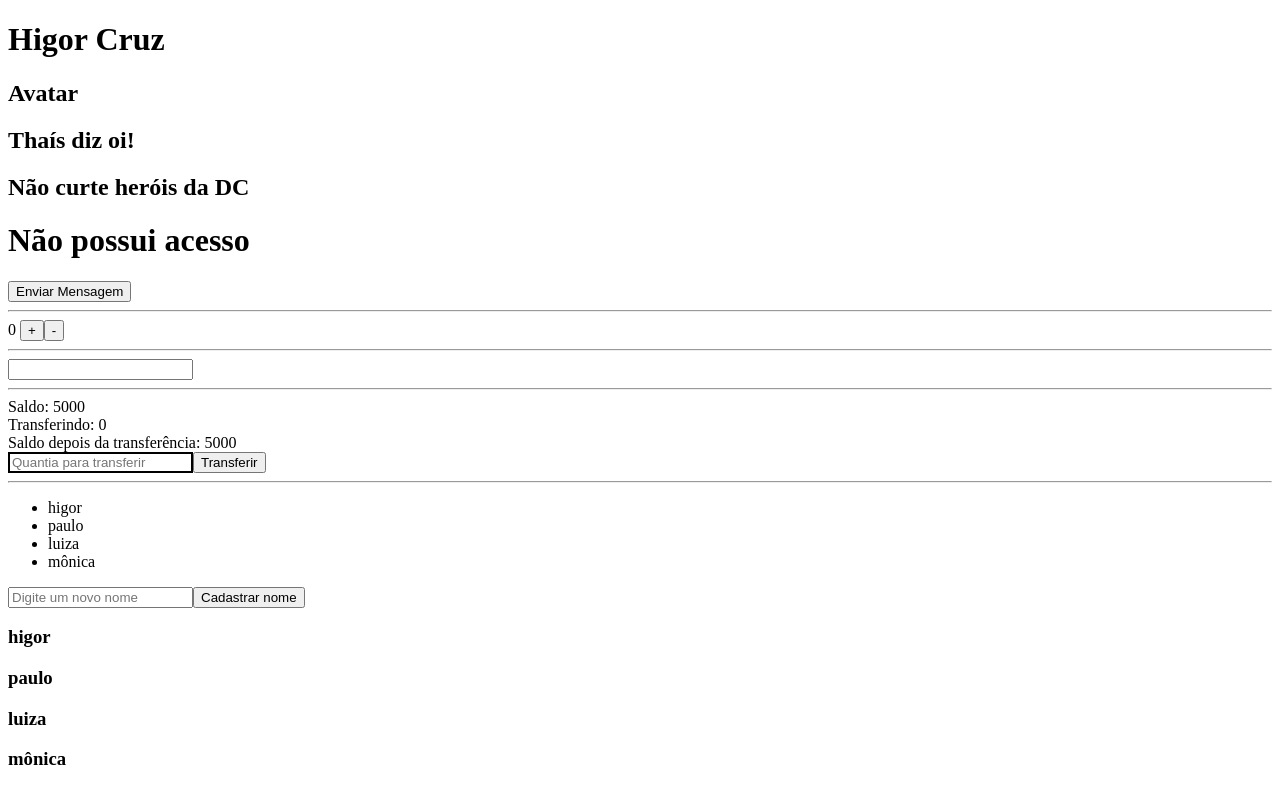
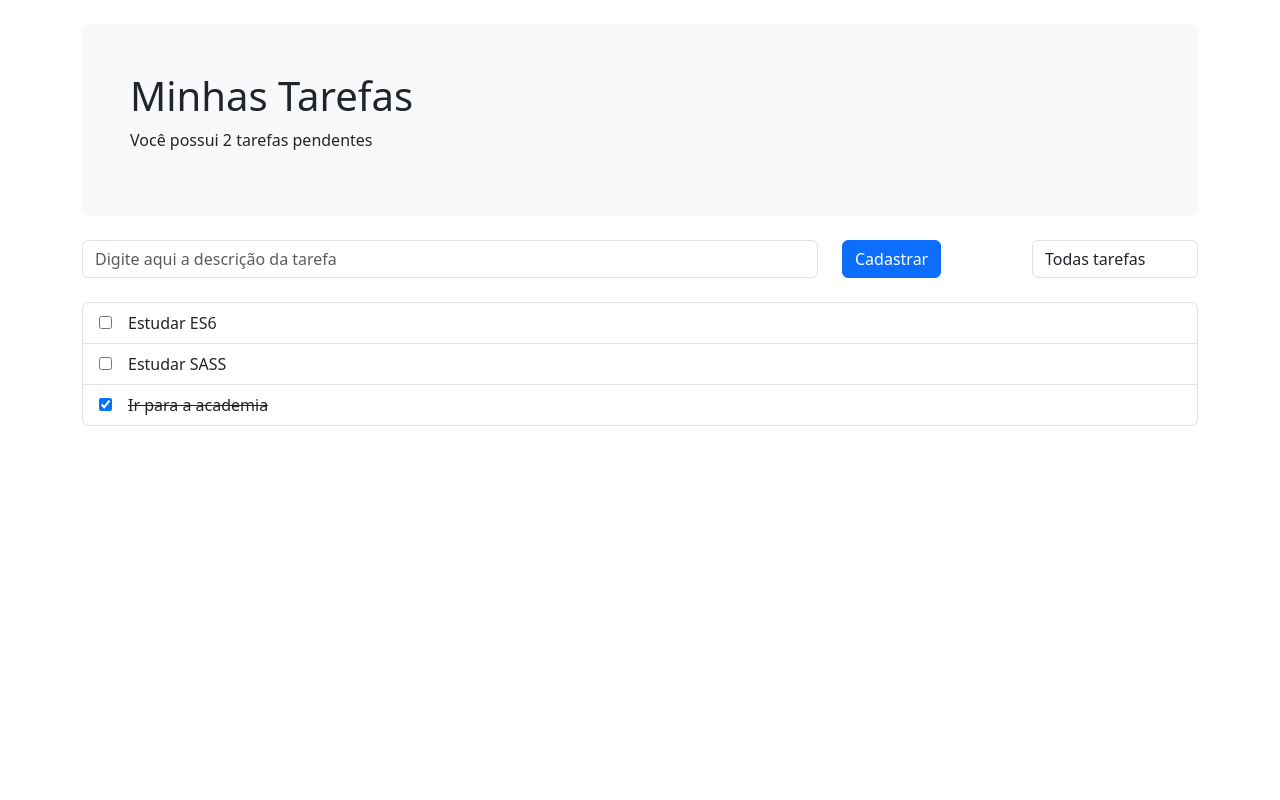
Before and after one commit to higorrsc/ebac-dev-fsp-frontend, a Vue app: page / in a window 1280 px wide. Built offline with nearby package versions, Linux system fonts and the light colour scheme.

Commit message:
conteúdo aula 7 - parte 1

```diff
--- a/package.json
+++ b/package.json
@@ -1,5 +1,5 @@
 {
-  "name": "primeiro_projeto_vue",
+  "name": "todo-vue",
   "version": "0.0.0",
   "private": true,
   "scripts": {
@@ -8,6 +8,7 @@
     "preview": "vite preview"
   },
   "dependencies": {
+    "bootstrap": "^5.3.0-alpha3",
     "vue": "^3.2.47"
   },
   "devDependencies": {
--- a/src/App.vue
+++ b/src/App.vue
@@ -1,122 +1,86 @@
 <script setup>
 import { reactive } from 'vue';
 
-const nome = 'Higor Cruz'
-const meuObjeto = {
-  nome: 'Higor',
-  filmeFavorito: 'Avatar'
+const estado = reactive({
+    tarefas: [
+        { titulo: 'Estudar ES6', finalizada: false },
+        { titulo: 'Estudar SASS', finalizada: false },
+        { titulo: 'Ir para a academia', finalizada: true }
+    ],
+    filtro: 'todas',
+    tarefaTemp: '',
+})
+
+const getTarefasPendentes = () => {
+    return estado.tarefas.filter(tarefa => !tarefa.finalizada);
 }
 
-function dizOla(nome) {
-  return `${nome} diz oi!`
+const getTarefasFinalizadas = () => {
+    return estado.tarefas.filter(tarefa => tarefa.finalizada);
 }
 
-const imagemBatman = 'https://pixabay.com/get/g6b9b24effe400122b78560e1b904a47aca5614db6abd981f39ac00d51c9bf6c25736d1aaa2d5093de2c61fda498b5a23c197e3c70f05612e8103022fef7827520d2c8ef41c7ca3050b8f765474691633_640.png'
-const imagemSuperman = 'https://pixabay.com/get/g6c6bd75e41220de5bed968ed34c7834a1f864d790198128f16179001730ae63fe7705cdf287c6c5e1f9e1b9a1246f3074ece20940ecf0a054f71d607717f9aeddab95a70c068fa0f96398172ca7a63d4_640.png'
-const botaoEstaDesabilitado = false
+const getTarefasFiltradas = () => {
+    const { filtro } = estado;
+    switch (filtro) {
+        case 'pendentes':
+            return getTarefasPendentes();
+        case 'finalizadas':
+            return getTarefasFinalizadas();
+        default:
+            return estado.tarefas
+    }
+}
 
-const gostaDoBatman = false
-const gostaDoSuperman = false
-
-const estaAutorizado = false
-
-// let contador = 0
-const estado = reactive({
-  contador: 0,
-  email: '',
-  saldo: 5000,
-  transferindo: 0,
-  nomes: ['higor', 'paulo', 'luiza', 'mônica'],
-  nomeInserir: '',
-})
-function incrementar() {
-  estado.contador++;
-}
-function decrementar() {
-  estado.contador--;
-}
-function alteraEmail(evento) {
-  estado.email = evento.target.value
-}
-function mostraSaldoFuturo() {
-  const { saldo, transferindo } = estado;
-  return saldo - transferindo;
-}
-function validaValorTransferencia() {
-  const { saldo, transferindo } = estado;
-  return saldo >= transferindo;
-}
-function cadastrarNome() {
-  if (estado.nomeInserir.length >= 3) {
-    estado.nomes.push(estado.nomeInserir);
-  } else {
-    alert('Digite mais caracteres');
-  }
+const cadastraTarefa = () => {
+    const tarefaNova = {
+        titulo: estado.tarefaTemp,
+        finalizada: false,
+    }
+    estado.tarefas.push(tarefaNova);
+    estado.tarefaTemp = '';
 }
 
 </script>
 
 <template>
-  <h1>{{ nome }}</h1>
-  <h2>{{ meuObjeto.filmeFavorito }}</h2>
-  <h2>{{ dizOla('Thaís') }}</h2>
-
-  <img v-if="gostaDoBatman" :src="imagemBatman" alt="Batman">
-  <img v-else-if="gostaDoSuperman" :src="imagemSuperman" alt="">
-  <h2 v-else>Não curte heróis da DC</h2>
-
-  <h1 v-if="estaAutorizado">Bem-vindo</h1>
-  <h1 v-else>Não possui acesso</h1>
-
-  <button :disabled="botaoEstaDesabilitado">Enviar Mensagem</button>
-
-  <br>
-  <hr>
-
-  {{ estado.contador }}
-  <button @click="incrementar" type="button">+</button>
-  <button @click="decrementar" type="button">-</button>
-
-  <br>
-  <hr>
-
-  {{ estado.email }}
-  <input type="email" @keyup="alteraEmail" name="txtEmail" id="txtEmail">
-
-  <br>
-  <hr>
-
-  Saldo: {{ estado.saldo }} <br>
-  Transferindo: {{ estado.transferindo }} <br>
-  Saldo depois da transferência: {{ mostraSaldoFuturo() }} <br>
-  <input type="number" name="" id="" placeholder="Quantia para transferir" class="campo"
-    :class="{ invalido: !validaValorTransferencia() }" @keyup="evento => estado.transferindo = evento.target.value">
-  <button v-if="validaValorTransferencia()">Transferir</button>
-  <span v-else>Valor maior que o saldo</span>
-
-  <br>
-  <hr>
-
-  <ul>
-    <li v-for="nome in estado.nomes"> {{ nome }}</li>
-  </ul>
-  <input type="text" name="" id="" placeholder="Digite um novo nome"
-    @keyup="evento => estado.nomeInserir = evento.target.value">
-  <button type="button" @click="cadastrarNome">Cadastrar nome</button>
-  <h3 v-for="nome in estado.nomes"> {{ nome }}</h3>
+    <div class="container">
+        <header class="p-5 mb-4 mt-4 bg-light rounded-3">
+            <h1>Minhas Tarefas</h1>
+            <p>Você possui {{ getTarefasPendentes().length }} tarefas pendentes</p>
+        </header>
+        <form @submit.prevent="cadastraTarefa">
+            <div class="row">
+                <div class="col">
+                    <input @change="evento => estado.tarefaTemp = evento.target.value" :value="estado.tarefaTemp"
+                        type="text" name="" id="" placeholder="Digite aqui a descrição da tarefa" class="form-control"
+                        required>
+                </div>
+                <div class="col-md-2">
+                    <button class="btn btn-primary" type="submit">Cadastrar</button>
+                </div>
+                <div class="col-md-2">
+                    <select class="form-control" @change="evento => estado.filtro = evento.target.value">
+                        <option value="todas">Todas tarefas</option>
+                        <option value="pendentes">Pendentes</option>
+                        <option value="finalizadas">Finalizadas</option>
+                    </select>
+                </div>
+            </div>
+        </form>
+        <ul class="list-group mt-4">
+            <li class="list-group-item" v-for="tarefa in getTarefasFiltradas()">
+                <input @change="evento => tarefa.finalizada = evento.target.checked" :checked="tarefa.finalizada"
+                    :id="tarefa.titulo" type="checkbox">
+                <label class="ms-3" :class="{ done: tarefa.finalizada }" :for="tarefa.titulo">
+                    {{ tarefa.titulo }}
+                </label>
+            </li>
+        </ul>
+    </div>
 </template>
 
 <style scoped>
-img {
-  max-width: 200px;
-}
-
-.invalido {
-  outline-color: red;
-  border-color: red;
-}
-
-.campo {
-  border: 2px solid #000;
+.done {
+    text-decoration: line-through;
 }
 </style>
--- a/src/main.js
+++ b/src/main.js
@@ -1,4 +1,6 @@
 import { createApp } from "vue";
 import App from "./App.vue";
 
+import "bootstrap/dist/css/bootstrap.min.css";
+
 createApp(App).mount("#app");
```
Also changed, not shown: 2 other files (tests, documents, lock files or other folders).
